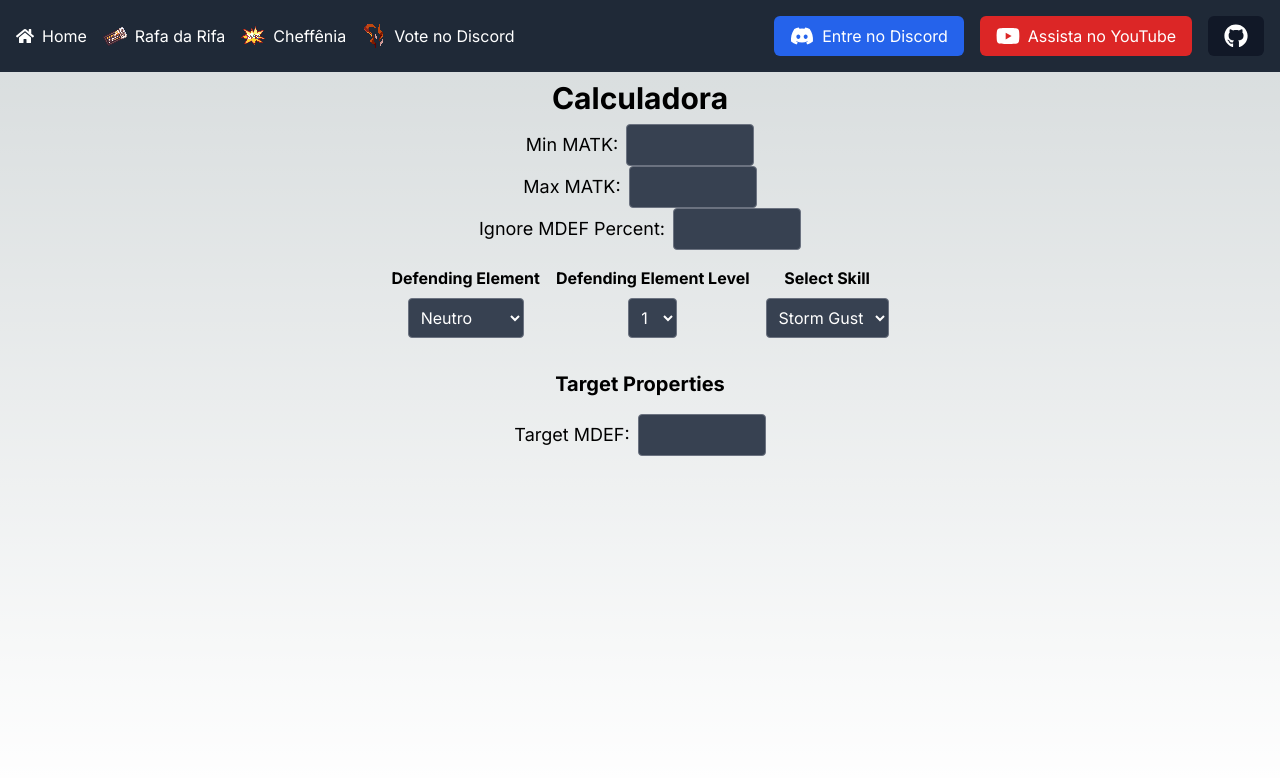
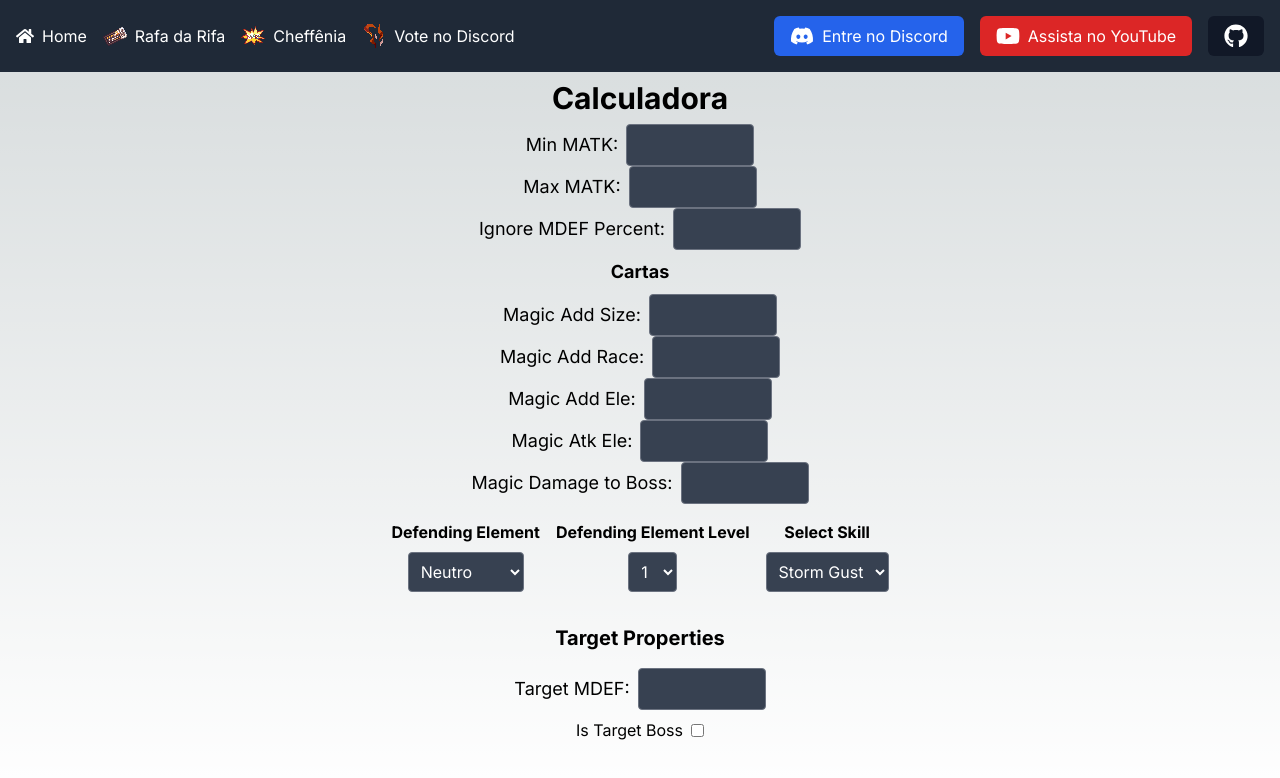
Before and after one commit to raphaelbp12/afktales, a Next.js app: page /calc in a window 1280 px wide. Shown: the top 778 px of the page. Built offline with nearby package versions, Linux system fonts and the light colour scheme.

Commit message:
feat: calc magic cards; is boss

```diff
--- a/components/Calc/calculateMagicDamage.ts
+++ b/components/Calc/calculateMagicDamage.ts
@@ -10,7 +10,13 @@ interface MagicDamageCalculationParams {
   defendingElement: ElementEnum;
   defendingElementLevel: number;
   targetMdef: number;
+  isTargetBoss: boolean;
   ignoreMdefPercent: number;
+  magicAddSize: number;
+  magicAddRace: number;
+  magicAddEle: number;
+  magicAtkEle: number;
+  magicDmgBoss: number;
 }
 
 export const calculateMDEFReduction = (
@@ -20,6 +26,35 @@ export const calculateMDEFReduction = (
   return targetMdef * (1 - ignoreMdefPercent);
 };
 
+// battle.c - battle_calc_cardfix
+const calcMagicCards = (
+  damage: number,
+  magicAddSize: number,
+  magicAddRace: number,
+  magicAddEle: number,
+  magicAtkEle: number,
+  magicDmgBoss: number,
+  isTargetBoss: boolean
+): number => {
+  let cardModifier = 1000;
+
+  cardModifier = (cardModifier * (100 + magicAddRace)) / 100;
+  cardModifier = (cardModifier * (100 + magicAddEle)) / 100;
+  cardModifier = (cardModifier * (100 + magicAddSize)) / 100;
+  cardModifier = (cardModifier * (100 + magicAtkEle)) / 100;
+
+  if (isTargetBoss) {
+    cardModifier = (cardModifier * (100 + magicDmgBoss)) / 100;
+  }
+
+  let newDamage = damage;
+  if (cardModifier !== 1000) {
+    newDamage = (newDamage * cardModifier) / 1000;
+  }
+
+  return newDamage;
+};
+
 export const calculateMagicDamage = ({
   skill,
   skillLevel,
@@ -27,7 +62,13 @@ export const calculateMagicDamage = ({
   defendingElement,
   defendingElementLevel,
   targetMdef,
+  isTargetBoss,
   ignoreMdefPercent,
+  magicAddSize,
+  magicAddRace,
+  magicAddEle,
+  magicAtkEle,
+  magicDmgBoss,
 }: MagicDamageCalculationParams): number => {
   const ignoreMdef = ignoreMdefPercent / 100;
   const targetMdefReduced = calculateMDEFReduction(targetMdef, ignoreMdef);
@@ -44,5 +85,15 @@ export const calculateMagicDamage = ({
   );
   const adjustedDamage = Math.round(damage) * elementalResistanceValue;
 
-  return adjustedDamage;
+  const damageAfterCards = calcMagicCards(
+    adjustedDamage,
+    magicAddSize,
+    magicAddRace,
+    magicAddEle,
+    magicAtkEle,
+    magicDmgBoss,
+    isTargetBoss
+  );
+
+  return damageAfterCards;
 };
--- a/components/Calc/page.tsx
+++ b/components/Calc/page.tsx
@@ -18,6 +18,12 @@ const CalcPage: React.FC = () => {
   const [selectedSkill, setSelectedSkill] = useState<Skill | null>(null);
   const [targetMdef, setTargetMdef] = useState<number | "">("");
   const [ignoreMdefPercent, setIgnoreMdefPercent] = useState<number | "">("");
+  const [magicAddSize, setMagicAddSize] = useState<number | "">("");
+  const [magicAddRace, setMagicAddRace] = useState<number | "">("");
+  const [magicAddEle, setMagicAddEle] = useState<number | "">("");
+  const [magicAtkEle, setMagicAtkEle] = useState<number | "">("");
+  const [magicDmgBoss, setMagicDmgBoss] = useState<number | "">("");
+  const [isTargetBoss, setIsTargetBoss] = useState<boolean>(false);
 
   const handleMinMatkChange = (event: React.ChangeEvent<HTMLInputElement>) => {
     const value = event.target.value;
@@ -59,6 +65,47 @@ const CalcPage: React.FC = () => {
     }
   };
 
+  const handleMagicAddSizeChange = (
+    event: React.ChangeEvent<HTMLInputElement>
+  ) => {
+    const value = event.target.value;
+    setMagicAddSize(value === "" ? "" : Number(value));
+  };
+
+  const handleMagicAddRaceChange = (
+    event: React.ChangeEvent<HTMLInputElement>
+  ) => {
+    const value = event.target.value;
+    setMagicAddRace(value === "" ? "" : Number(value));
+  };
+
+  const handleMagicAddEleChange = (
+    event: React.ChangeEvent<HTMLInputElement>
+  ) => {
+    const value = event.target.value;
+    setMagicAddEle(value === "" ? "" : Number(value));
+  };
+
+  const handleMagicAtkEleChange = (
+    event: React.ChangeEvent<HTMLInputElement>
+  ) => {
+    const value = event.target.value;
+    setMagicAtkEle(value === "" ? "" : Number(value));
+  };
+
+  const handleMagicDmgBossChange = (
+    event: React.ChangeEvent<HTMLInputElement>
+  ) => {
+    const value = event.target.value;
+    setMagicDmgBoss(value === "" ? "" : Number(value));
+  };
+
+  const handleIsTargetBossChange = (
+    event: React.ChangeEvent<HTMLInputElement>
+  ) => {
+    setIsTargetBoss(event.target.checked);
+  };
+
   const elements = Object.keys(ElementEnum)
     .filter((key) => isNaN(Number(key)))
     .map((key) => ({
@@ -88,6 +135,12 @@ const CalcPage: React.FC = () => {
           defendingElementLevel,
           targetMdef: targetMdef || 1,
           ignoreMdefPercent: ignoreMdefPercent || 0,
+          magicAddSize: magicAddSize || 0,
+          magicAddRace: magicAddRace || 0,
+          magicAddEle: magicAddEle || 0,
+          magicAtkEle: magicAtkEle || 0,
+          magicDmgBoss: magicDmgBoss || 0,
+          isTargetBoss: isTargetBoss,
         })
       : 0;
 
@@ -101,6 +154,12 @@ const CalcPage: React.FC = () => {
           defendingElementLevel,
           targetMdef: targetMdef || 1,
           ignoreMdefPercent: ignoreMdefPercent || 0,
+          magicAddSize: magicAddSize || 0,
+          magicAddRace: magicAddRace || 0,
+          magicAddEle: magicAddEle || 0,
+          magicAtkEle: magicAtkEle || 0,
+          magicDmgBoss: magicDmgBoss || 0,
+          isTargetBoss: isTargetBoss,
         })
       : 0;
 
@@ -130,6 +189,38 @@ const CalcPage: React.FC = () => {
         label="Ignore MDEF Percent"
         value={ignoreMdefPercent}
         onChange={handleIgnoreMdefPercentChange}
+        type="number"
+      />
+      <h2 className="text-lg md:text-md font-bold my-2">Cartas</h2>
+
+      <InputField
+        label="Magic Add Size"
+        value={magicAddSize}
+        onChange={handleMagicAddSizeChange}
+        type="number"
+      />
+      <InputField
+        label="Magic Add Race"
+        value={magicAddRace}
+        onChange={handleMagicAddRaceChange}
+        type="number"
+      />
+      <InputField
+        label="Magic Add Ele"
+        value={magicAddEle}
+        onChange={handleMagicAddEleChange}
+        type="number"
+      />
+      <InputField
+        label="Magic Atk Ele"
+        value={magicAtkEle}
+        onChange={handleMagicAtkEleChange}
+        type="number"
+      />
+      <InputField
+        label="Magic Damage to Boss"
+        value={magicDmgBoss}
+        onChange={handleMagicDmgBossChange}
         type="number"
       />
       <div className="w-full flex flex-col items-center mt-4">
@@ -169,6 +260,17 @@ const CalcPage: React.FC = () => {
             onChange={handleTargetMdefChange}
             type="number"
           />
+          <div className="flex items-center my-2">
+            <label htmlFor="isTargetBoss" className="mr-2">
+              Is Target Boss
+            </label>
+            <input
+              type="checkbox"
+              id="isTargetBoss"
+              checked={isTargetBoss}
+              onChange={handleIsTargetBossChange}
+            />
+          </div>
         </div>
         {selectedSkill && (
           <div className="w-full flex flex-col items-center mt-4">
```
Also changed, not shown: data/Skills/mage/ColdBolt.json (+15 -0 lines), data/Skills/mage/StormGust.json (+14 -0 lines), 1 other file (tests, documents, lock files or other folders).
